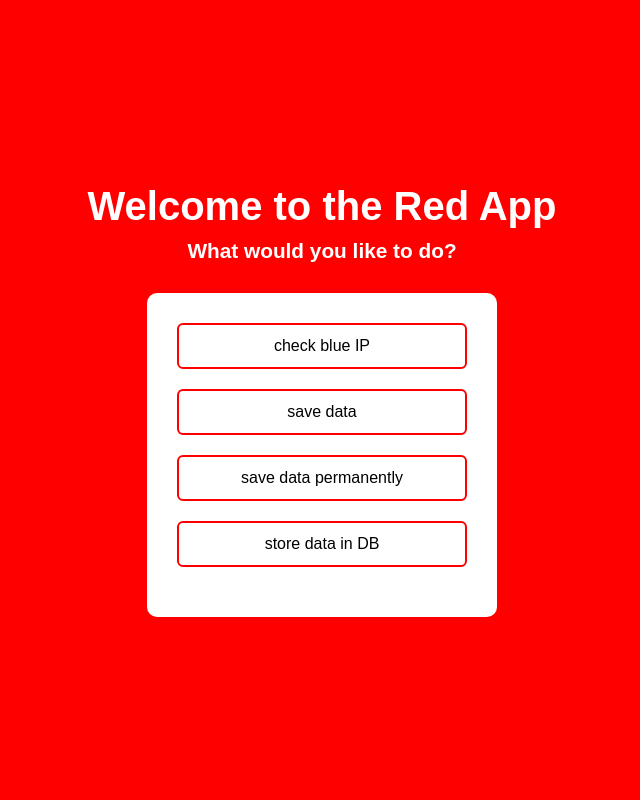
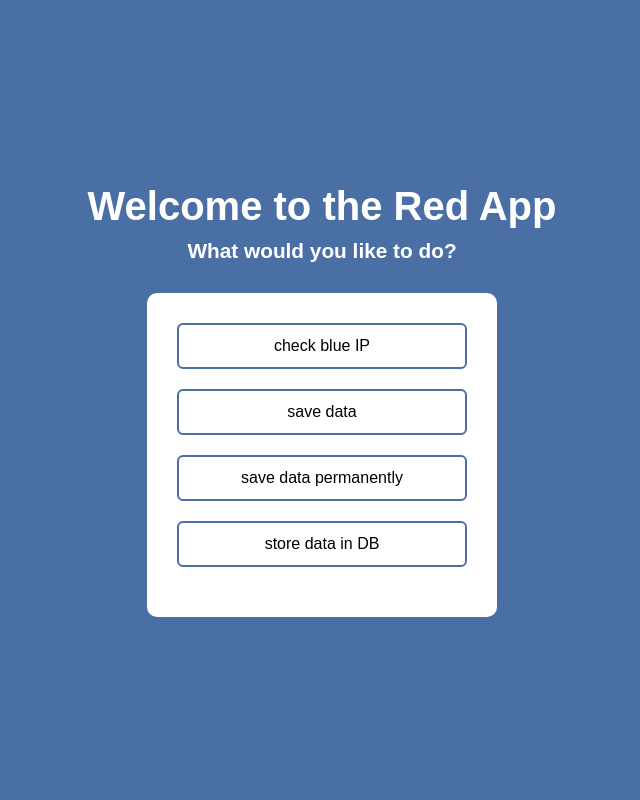
Before and after one commit to coderboy53/kubernetes_proj, a FastAPI app: page / in a window 1280 px wide. Shown: the whole page, without its empty margins (318-958 px from the left). Run offline with FastAPI, Linux system fonts and the light colour scheme.

Commit message:
updated color in css to be blue

```diff
--- a/images/webapp/static/css/form.css
+++ b/images/webapp/static/css/form.css
@@ -50,7 +50,7 @@ textarea {
 input:focus,
 textarea:focus {
     outline: none;
-    border-color: #c4002f;
+    border-color: #4A6FA5;
     box-shadow: 0 0 0 2px rgba(196, 0, 47, 0.15);
 }
 
@@ -60,7 +60,7 @@ input[type="submit"] {
     padding: 0.6rem;
     border: none;
     border-radius: 4px;
-    background-color: #c4002f;
+    background-color: #4A6FA5;
     color: white;
     font-weight: bold;
     cursor: pointer;
@@ -69,5 +69,5 @@ input[type="submit"] {
 
 /* Button hover */
 input[type="submit"]:hover {
-    background-color: #9e0026;
+    background-color: #3e5d8b;
 }
--- a/images/webapp/static/css/style.css
+++ b/images/webapp/static/css/style.css
@@ -8,7 +8,7 @@
 /* Body Styling */
 body {
     font-family: Arial, Helvetica, sans-serif;
-    background-color: red;
+    background-color: #4A6FA5;
     color: white;
     text-align: center;
     min-height: 100vh;
@@ -53,7 +53,7 @@ button {
     width: 100%;
     padding: 12px;
     font-size: 1rem;
-    border: 2px solid red;
+    border: 2px solid #4A6FA5;
     background-color: white;
     color: black;
     cursor: pointer;
@@ -63,7 +63,7 @@ button {
 
 /* Hover Effect */
 button:hover {
-    background-color: red;
+    background-color: #4A6FA5;
     color: white;
 }
 
```
